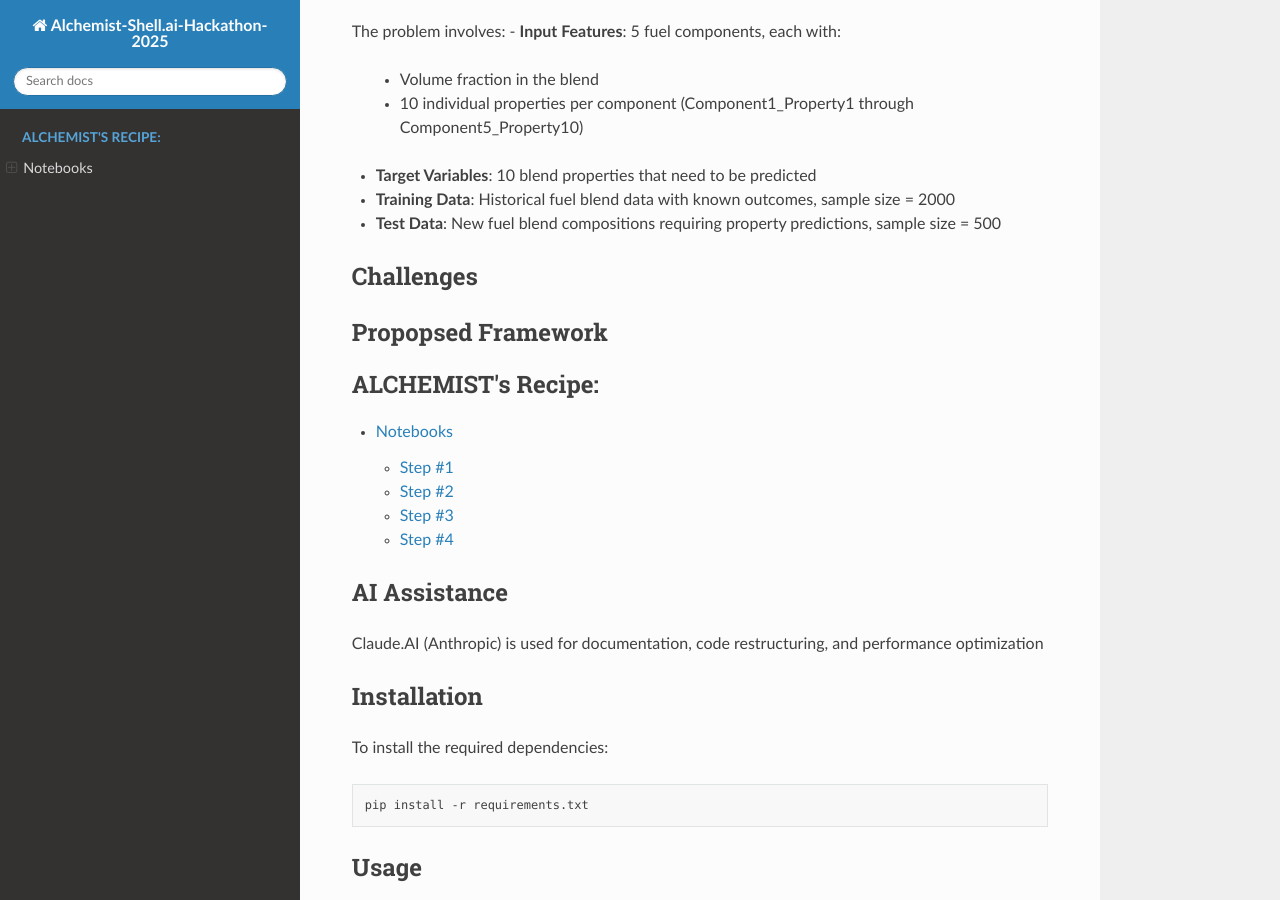
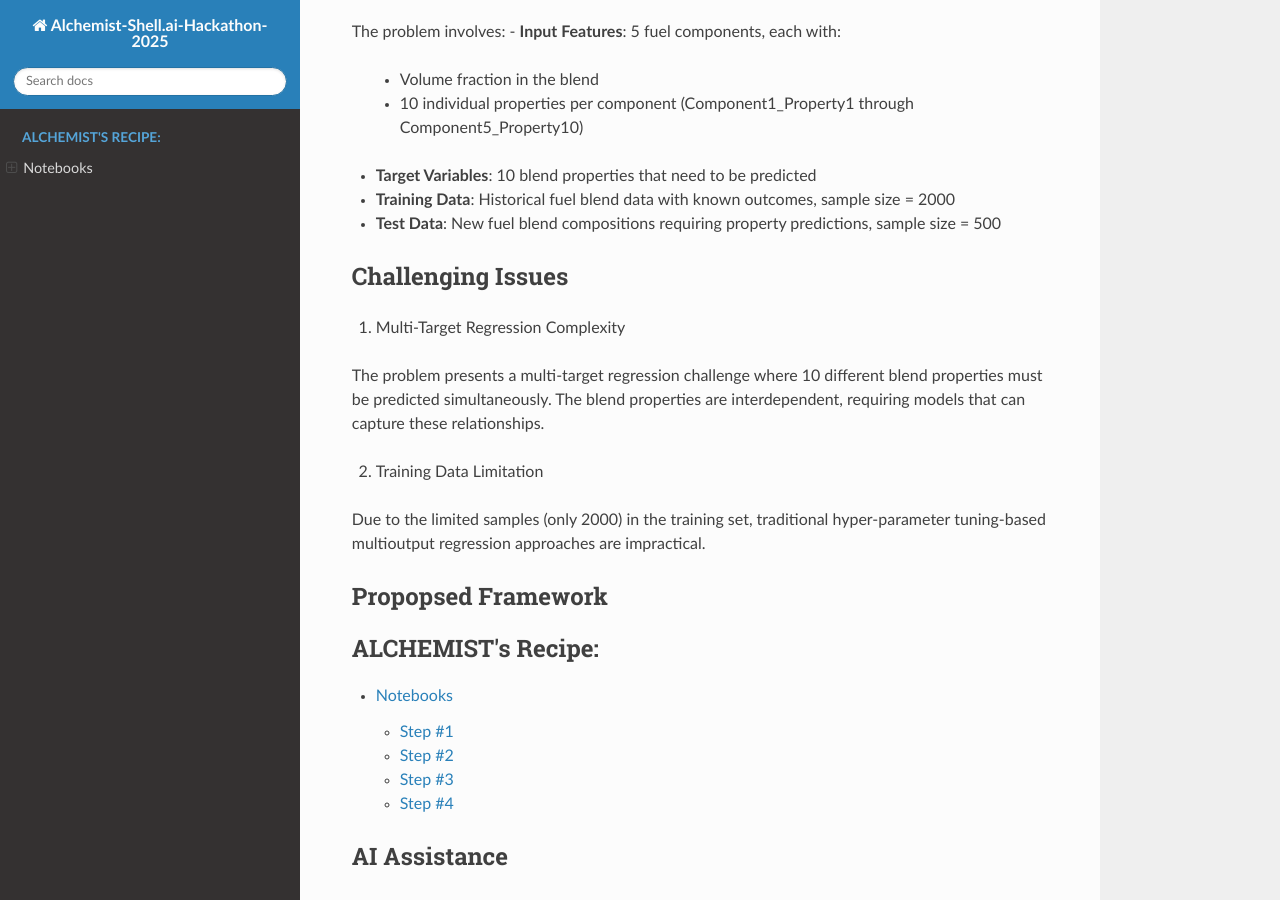
Before and after one commit to Sukantabasu/alchemist-shell.ai-hackathon-2025, a Sphinx documentation site: the page built from docs/source/index.rst, in a window 1280 px wide and 900 px high, scrolled down 444 px. Built offline with Sphinx 7.4.7 and the Read the Docs theme 3.1.0, drawn with Linux system fonts in a browser that asks for light colours; pages that are not in the unit, such as notebooks, are missing from menus.

Commit message:
Update index.rst

```diff
--- a/docs/source/index.rst
+++ b/docs/source/index.rst
@@ -19,8 +19,16 @@ The problem involves:
 - **Training Data**: Historical fuel blend data with known outcomes, sample size = 2000
 - **Test Data**: New fuel blend compositions requiring property predictions, sample size = 500
 
-Challenges
-----------
+Challenging Issues
+------------------
+
+1. Multi-Target Regression Complexity
+
+The problem presents a multi-target regression challenge where 10 different blend properties must be predicted simultaneously. The blend properties are interdependent, requiring models that can capture these relationships.
+
+2. Training Data Limitation
+
+Due to the limited samples (only 2000) in the training set, traditional hyper-parameter tuning-based multioutput regression approaches are impractical.
 
 
 Propopsed Framework
```
